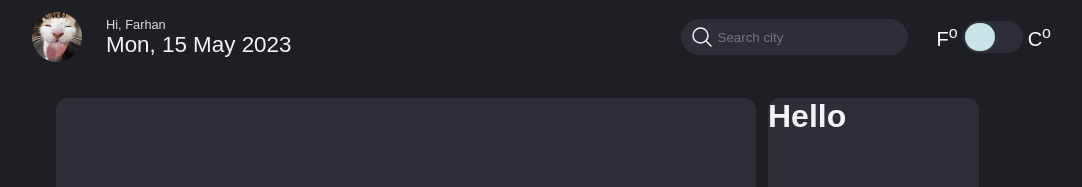
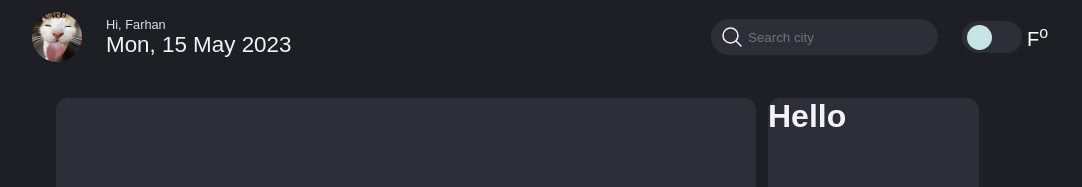
Before and after one commit to Etativel/weather-app, a website built with webpack: page index.html in a window 1280 px wide. Shown: the top 187 px of the page, without its empty margins (96-1178 px from the left). Built offline with nearby package versions, Linux system fonts and the light colour scheme; no server answers.

Commit message:
temp toggle styling

```diff
--- a/index.html
+++ b/index.html
@@ -34,10 +34,9 @@
           <input type="text" placeholder="Search city" class="search-input" />
         </div>
         <div class="temp-converter">
-          <span class="unit-label" id="unit">F<sup class="small">o</sup></span>
           <input type="checkbox" id="check" class="temp-unit" />
           <label for="check" class="button"></label>
-          <span class="unit-label" id="unit">C<sup class="small">o</sup></span>
+          <span class="unit-label" id="unit">F<sup class="small">o</sup></span>
         </div>
       </div>
     </header>
--- a/src/css/styles.css
+++ b/src/css/styles.css
@@ -243,9 +243,6 @@ sub.small {
 
 /* Temperature Unit Toggle */
 .temp-converter {
-  /* width: 100%; */
-  /* height: 100vh; */
-  /* background-color: white; */
   display: flex;
   align-items: center;
   justify-content: center;
@@ -258,18 +255,20 @@ sub.small {
   cursor: pointer;
   position: relative;
   transition: 0.2s;
+  display: flex;
+  align-items: center;
 }
 
 .button::before {
   position: absolute;
   content: "";
   background-color: rgba(198, 228, 230, 255);
-  width: 30px;
-  height: 28px;
-  border-radius: 200px;
-  margin: 2px;
+  width: 25px;
+  height: 25px;
+  border-radius: 100%;
+  margin-left: 5px;
+  margin-right: 5px;
   transition: 0.2s;
-  /* padding: 2px; */
 }
 
 #check {
@@ -289,6 +288,7 @@ sub.small {
   color: white;
   margin-left: 5px;
   margin-right: 5px;
+  width: 24px;
 }
 
 /* world forecast */
--- a/src/js/index.js
+++ b/src/js/index.js
@@ -36,8 +36,24 @@ forecastContainer.addEventListener("wheel", function (event) {
   }
 });
 
+const tempIcon = document.querySelector(".unit-label");
+const degree = document.createElement("sup");
+degree.classList.add("small");
+degree.textContent = "o";
+
+tempIcon.classList.add("unit-label");
+tempIcon.setAttribute("id", "unit");
+
 tempUnit.addEventListener("click", () => {
   selectedTemperature.setTemperature(tempUnit.checked);
+  if (tempUnit.checked === false) {
+    tempIcon.textContent = "F";
+    tempIcon.appendChild(degree);
+  } else {
+    tempIcon.textContent = "C";
+    tempIcon.appendChild(degree);
+  }
+
   fetchData(localStorage.getItem("lastLocation"));
   console.log(tempUnit.checked);
 });
```
